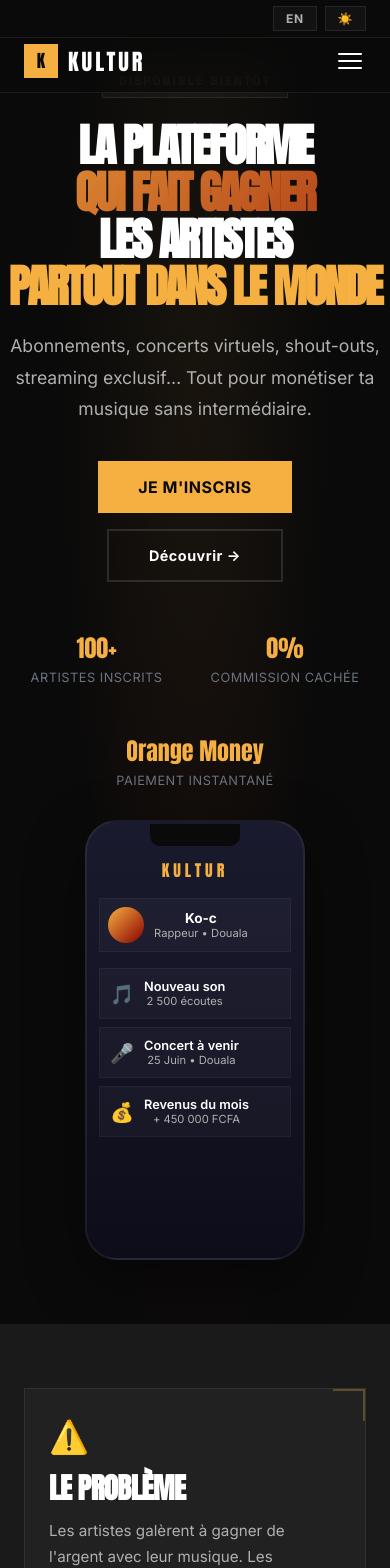
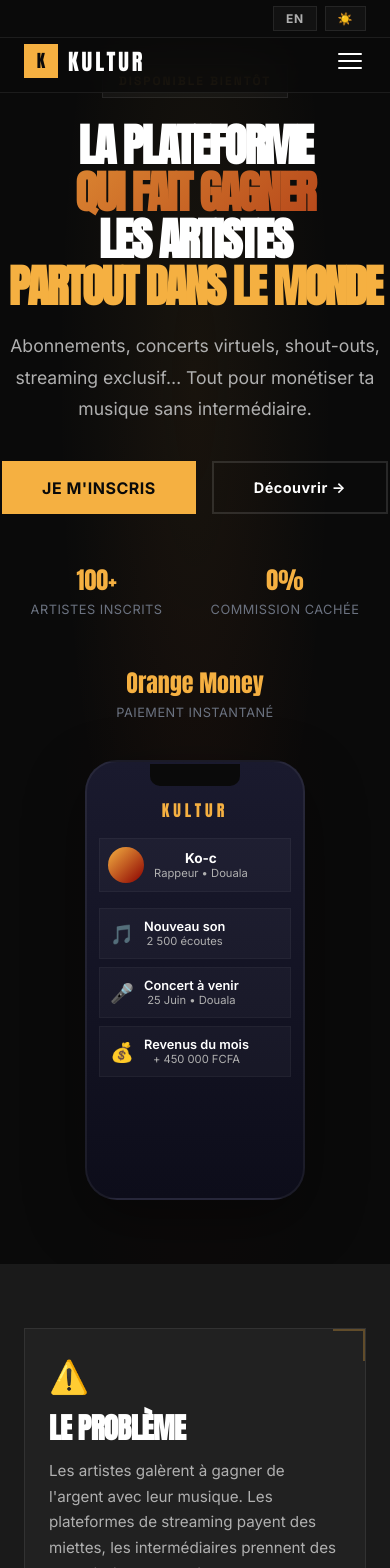
Before and after one commit to ndemeyvan/kultur, a React (Vite) app: page / in a window 390 px wide. Shown: the top 1568 px of the page. Built offline with nearby package versions, Linux system fonts and the light colour scheme.

Commit message:
fix: hero horizontal layout (phone left, text right), left-aligned text, toned down colors, centered breakpoint fix

```diff
--- a/src/App.css
+++ b/src/App.css
@@ -180,14 +180,15 @@
 .hero-section {
   min-height: 100vh;
   display: flex;
-  flex-direction: column;
   align-items: center;
-  justify-content: center;
-  text-align: center;
+  justify-content: space-between;
+  text-align: left;
   padding: 120px 24px 80px;
+  max-width: 1200px;
+  margin: 0 auto;
   position: relative;
   overflow: hidden;
-  gap: 40px;
+  gap: 60px;
 }
 
 .hero-bg {
@@ -198,7 +199,7 @@
   pointer-events: none;
 }
 
-.hero-content { max-width: 700px; position: relative; z-index: 1; }
+.hero-content { flex: 1; max-width: 560px; position: relative; z-index: 1; }
 
 .hero-badge {
   display: inline-flex;
@@ -231,12 +232,10 @@
   color: var(--text-secondary);
   line-height: 1.8;
   margin-bottom: 36px;
-  max-width: 600px;
-  margin-left: auto;
-  margin-right: auto;
+  max-width: 520px;
 }
 
-.hero-actions { display: flex; gap: 16px; justify-content: center; margin-bottom: 48px; }
+.hero-actions { display: flex; gap: 16px; margin-bottom: 48px; }
 
 .btn-primary {
   padding: 16px 40px;
@@ -265,7 +264,7 @@
 
 .btn-full { width: 100%; }
 
-.hero-stats { display: flex; gap: 48px; justify-content: center; flex-wrap: wrap; }
+.hero-stats { display: flex; gap: 48px; flex-wrap: wrap; }
 .stat { display: flex; flex-direction: column; gap: 4px; }
 .stat-number {
   font-family: 'Anton', sans-serif;
@@ -282,7 +281,6 @@
   border-radius: 32px;
   border: 2px solid rgba(255,255,255,0.06);
   padding: 16px 12px;
-  margin: 0 auto;
   box-shadow: 0 20px 60px rgba(0,0,0,0.4);
   overflow: hidden;
 }
@@ -328,9 +326,19 @@
 .phone-card-title { font-weight: 600; font-size: 0.8rem; color: var(--white); }
 .phone-card-sub { font-size: 0.7rem; color: var(--gray); }
 
-@media (max-width: 768px) {
-  .hero-section { padding-top: 100px; gap: 32px; }
-  .hero-actions { flex-direction: column; align-items: center; }
+@media (max-width: 1024px) {
+  .hero-section {
+    flex-direction: column-reverse;
+    text-align: center;
+    padding-top: 100px;
+    gap: 40px;
+  }
+  .hero-content { max-width: 100%; }
+  .hero-subtitle { margin: 0 auto 36px; }
+  .hero-actions { justify-content: center; }
+  .hero-stats { justify-content: center; }
+}
+@media (max-width: 480px) {
   .phone-mockup { width: 220px; height: 440px; }
 }
 
--- a/src/App.jsx
+++ b/src/App.jsx
@@ -95,6 +95,30 @@
       {/* HERO */}
       <section id="hero" data-section="hero" className={`section hero-section ${isVisible('hero') ? 'visible' : ''}`}>
         <div className="hero-bg"></div>
+        <div className="hero-visual">
+          <div className="phone-mockup">
+            <div className="phone-notch"></div>
+            <div className="phone-screen">
+              <div className="phone-header">KULTUR</div>
+              <div className="phone-artist">
+                <div className="phone-avatar"></div>
+                <div>
+                  <div className="phone-name">Ko-c</div>
+                  <div className="phone-genre">Rappeur • Douala</div>
+                </div>
+              </div>
+              {t.phone.map((c, i) => (
+                <div key={i} className="phone-card">
+                  <span className="phone-card-icon">{c.icon}</span>
+                  <div>
+                    <div className="phone-card-title">{c.title}</div>
+                    <div className={`phone-card-sub ${i === 2 ? 'gold-text' : ''}`}>{c.sub}</div>
+                  </div>
+                </div>
+              ))}
+            </div>
+          </div>
+        </div>
         <div className="hero-content">
           <div className="hero-badge">{t.hero.badge}</div>
           <h1 className="hero-title">
@@ -120,30 +144,6 @@
                 <span className="stat-label">{s.label}</span>
               </div>
             ))}
-          </div>
-        </div>
-        <div className="hero-visual">
-          <div className="phone-mockup">
-            <div className="phone-notch"></div>
-            <div className="phone-screen">
-              <div className="phone-header">KULTUR</div>
-              <div className="phone-artist">
-                <div className="phone-avatar"></div>
-                <div>
-                  <div className="phone-name">Ko-c</div>
-                  <div className="phone-genre">Rappeur • Douala</div>
-                </div>
-              </div>
-              {t.phone.map((c, i) => (
-                <div key={i} className="phone-card">
-                  <span className="phone-card-icon">{c.icon}</span>
-                  <div>
-                    <div className="phone-card-title">{c.title}</div>
-                    <div className={`phone-card-sub ${i === 2 ? 'gold-text' : ''}`}>{c.sub}</div>
-                  </div>
-                </div>
-              ))}
-            </div>
           </div>
         </div>
       </section>
```
